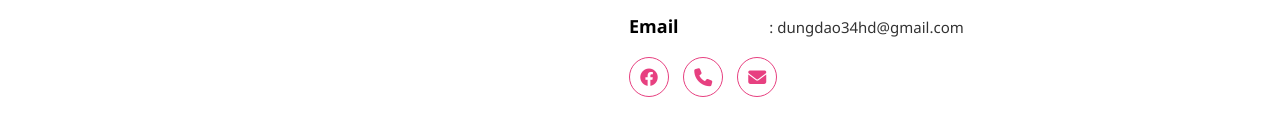
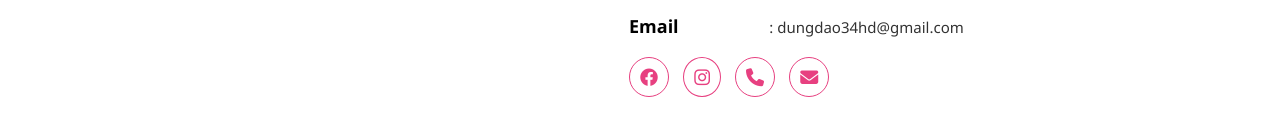
Before and after one commit to dngiang2003/web-dung, a plain HTML site: page index.html in a window 1280 px wide. Shown: the part 664-800 px from the top of the page. Drawn offline with Linux system fonts and the light colour scheme.

Commit message:
Update index.html

```diff
--- a/index.html
+++ b/index.html
@@ -37,7 +37,8 @@
             <h2 class="title-info">Phone</h2><p>: +84 329492783</p><br>
             <h2 class="title-info">Email</h2><p>: dungdao34hd@gmail.com</p><br>
             <a href="https://facebook.com/100017003911084" target="_blank" rel="noopener noreferrer"><i class="fa-brands fa-facebook"></i></a>
-            <a href="tel:+84329492783" target="_blank" rel="noopener noreferrer"><i class="fa-solid fa-phone"></i></i></a>
+            <a href="https://www.instagram.com/daodinhdung203" target="_blank" rel="noopener noreferrer"><i class="fa-brands fa-instagram"></i></a>
+            <a href="tel:+84329492783" target="_blank" rel="noopener noreferrer"><i class="fa-solid fa-phone"></i></a>
             <a href="mailto:dungdao34hd@gmail.com" target="_blank" rel="noopener noreferrer"><i class="fa-sharp fa-solid fa-envelope"></i></a>
         </div>
     </div>
```
